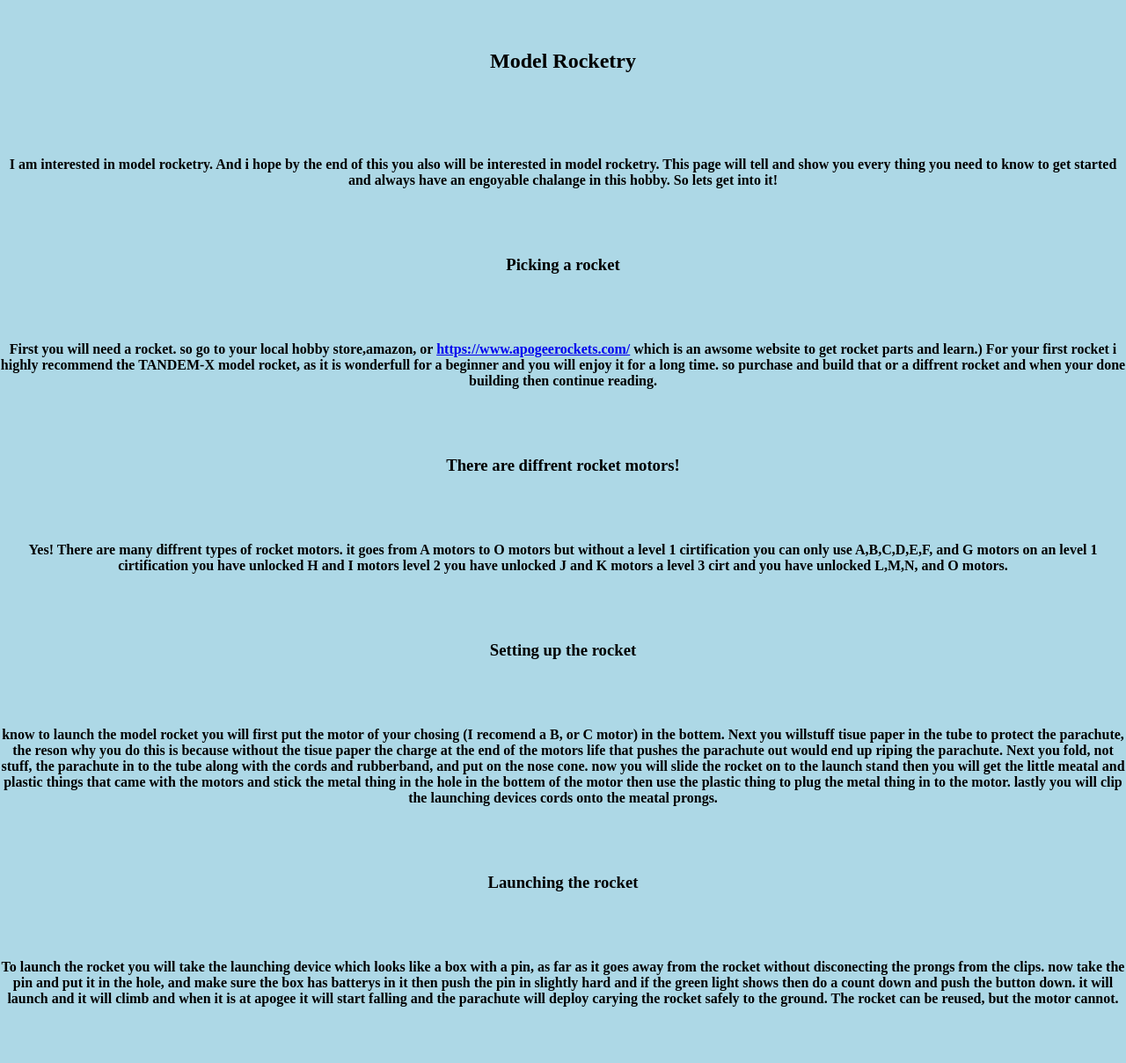
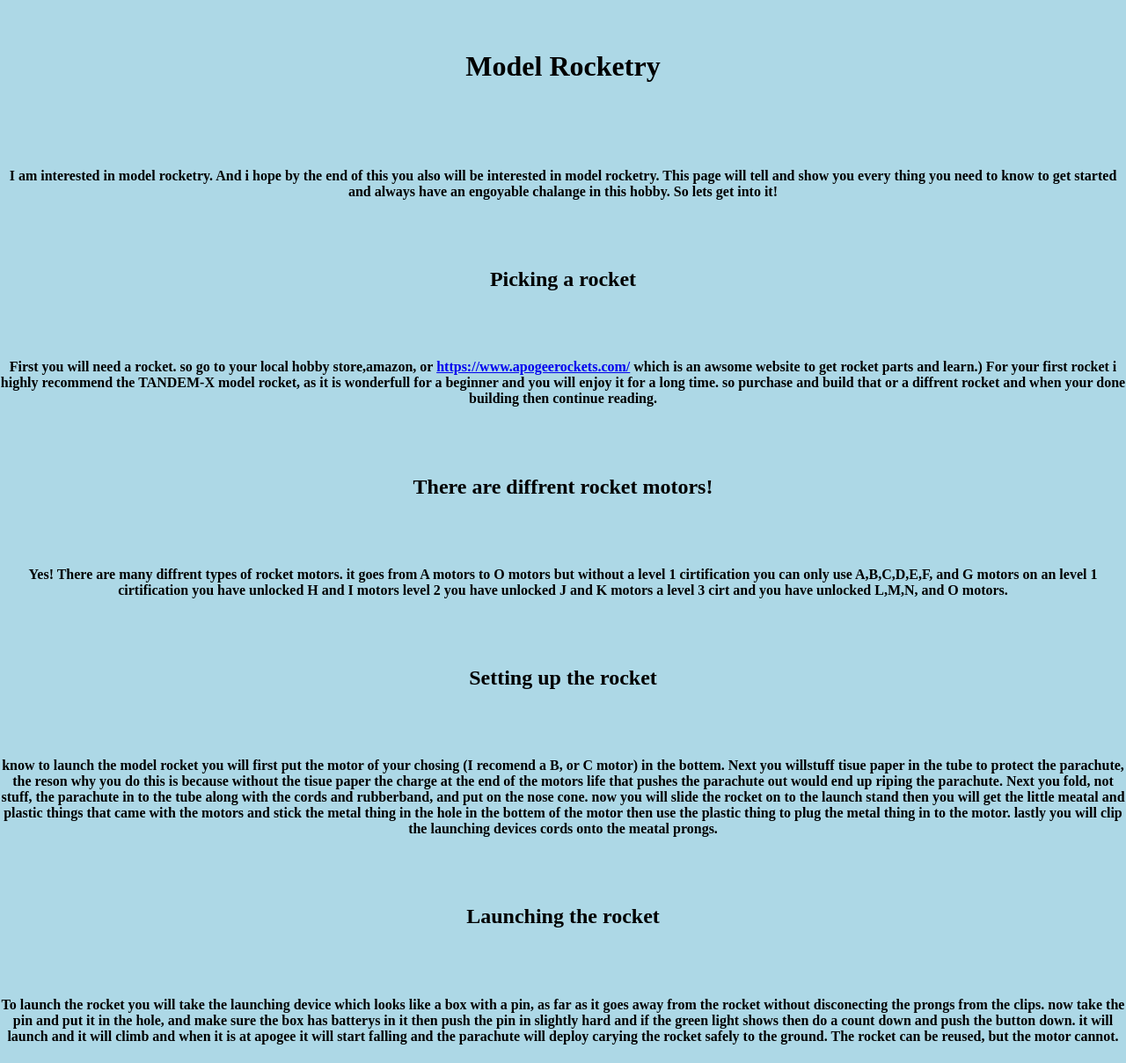
Before and after one commit to TrimIdeas/dpr, a plain HTML site: page modelrockets.html in a window 1280 px wide. Shown: the whole page at 88% size. Before the commit the page ends 1165 px from the top, so only its background shows below. Drawn offline with Linux system fonts and the light colour scheme.

Commit message:
Update modelrockets.html

```diff
--- a/modelrockets.html
+++ b/modelrockets.html
@@ -19,32 +19,32 @@
 <body bgcolor="lightblue">
 <br>
 <br>
-<h2>Model Rocketry</h2>
+<h1>Model Rocketry</h1>
 <br>
 <br>
 <br>
 <h4>I am interested in model rocketry. And i hope by the end of this you also will be interested in model rocketry. This page will tell and show you every thing you need to know to get started and always have an engoyable chalange in this hobby. So lets get into it!</h4>
 <br>
 <br>
-<h3>Picking a rocket</h3>
+<h2>Picking a rocket</h2>
 <br>
 <br>
 <h4>First you will need a rocket. so go to your local hobby store,amazon, or <a href="/https://www.apogeerockets.com">https://www.apogeerockets.com/</a> which is an awsome website to get rocket parts and learn.) For your first rocket i highly recommend the TANDEM-X model rocket, as it is wonderfull for a beginner and you will enjoy it for a long time. so purchase and build that or a diffrent rocket and when your done building then continue reading.</h4>
 <br>
 <br>
-<h3>There are diffrent rocket motors!</h3>
+<h2>There are diffrent rocket motors!</h2>
 <br>
 <br>
 <h4>Yes! There are many diffrent types of rocket motors. it goes from A motors to O motors but without a level 1 cirtification you can only use A,B,C,D,E,F, and G motors on an level 1 cirtification you have unlocked H and I motors level 2 you have unlocked J and K motors a level 3 cirt and you have unlocked L,M,N, and O motors.</h4>
 <br>
 <br>
-<h3>Setting up the rocket</h3>
+<h2>Setting up the rocket</h2>
 <br>
 <br>
 <h4>know to launch the model rocket you will first put the motor of your chosing (I recomend a B, or C motor) in the bottem. Next you willstuff tisue paper in the tube to protect the parachute, the reson why you do this is because without the tisue paper the charge at the end of the motors life that pushes the parachute out would end up riping the parachute. Next you fold, not stuff, the parachute in to the tube along with the cords and rubberband, and put on the nose cone. now you will slide the rocket on to the launch stand then you will get the little meatal and plastic things that came with the motors and stick the metal thing in the hole in the bottem of the motor then use the plastic thing to plug the metal thing in to the motor. lastly you will clip the launching devices cords onto the meatal prongs.</h4>
 <br>
 <br>
-<h3>Launching the rocket</h3>
+<h2>Launching the rocket</h2>
 <br>
 <br>
 <h4>To launch the rocket you will take the launching device which looks like a box with a pin, as far as it goes away from the rocket without disconecting the prongs from the clips. now take the pin and put it in the hole, and make sure the box has batterys in it then push the pin in slightly hard and if the green light shows then do a count down and push the button down. it will launch and it will climb and when it is at apogee it will start falling and the parachute will deploy carying the rocket safely to the ground. The rocket can be reused, but the motor cannot.</h4>
```
